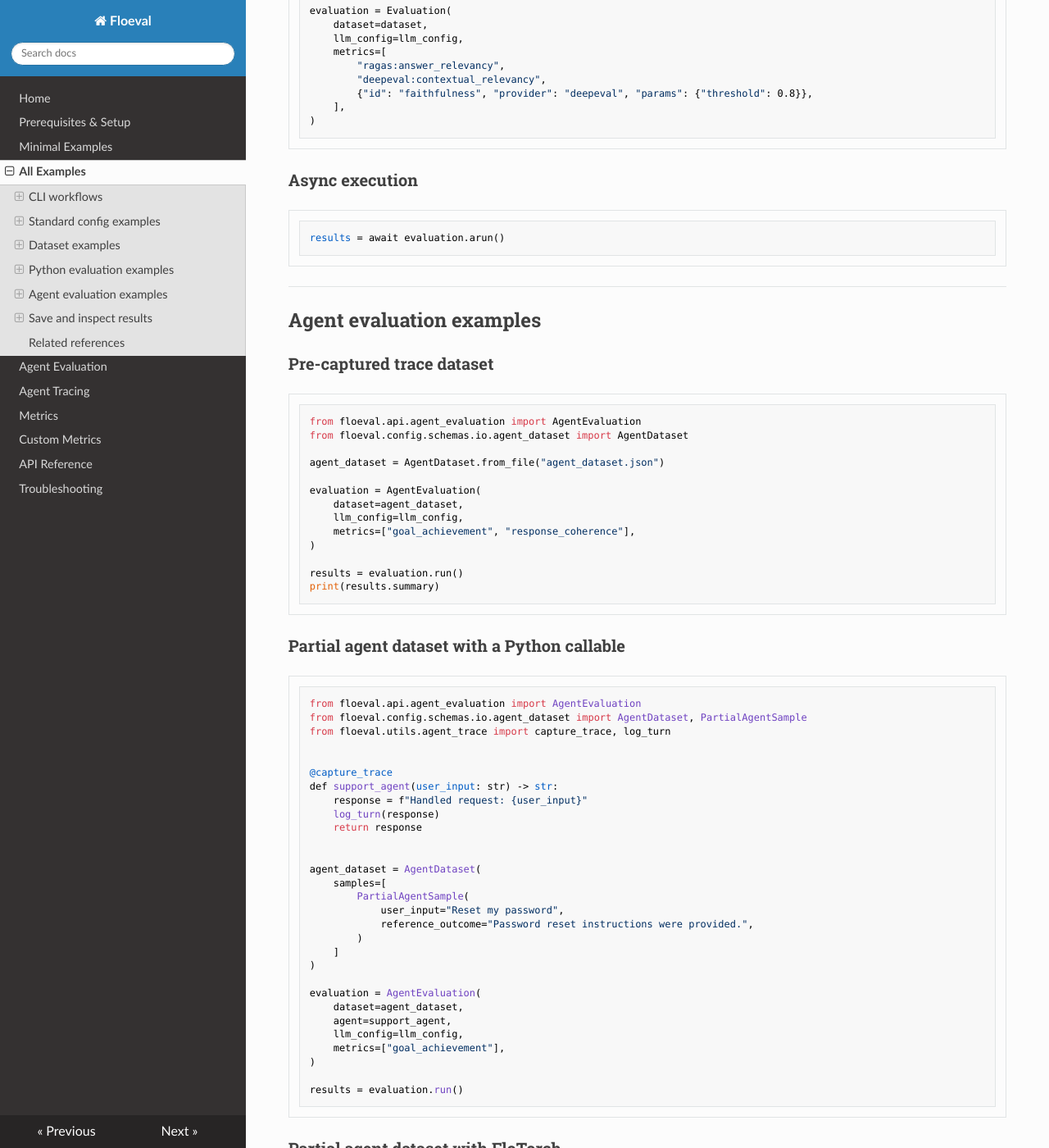
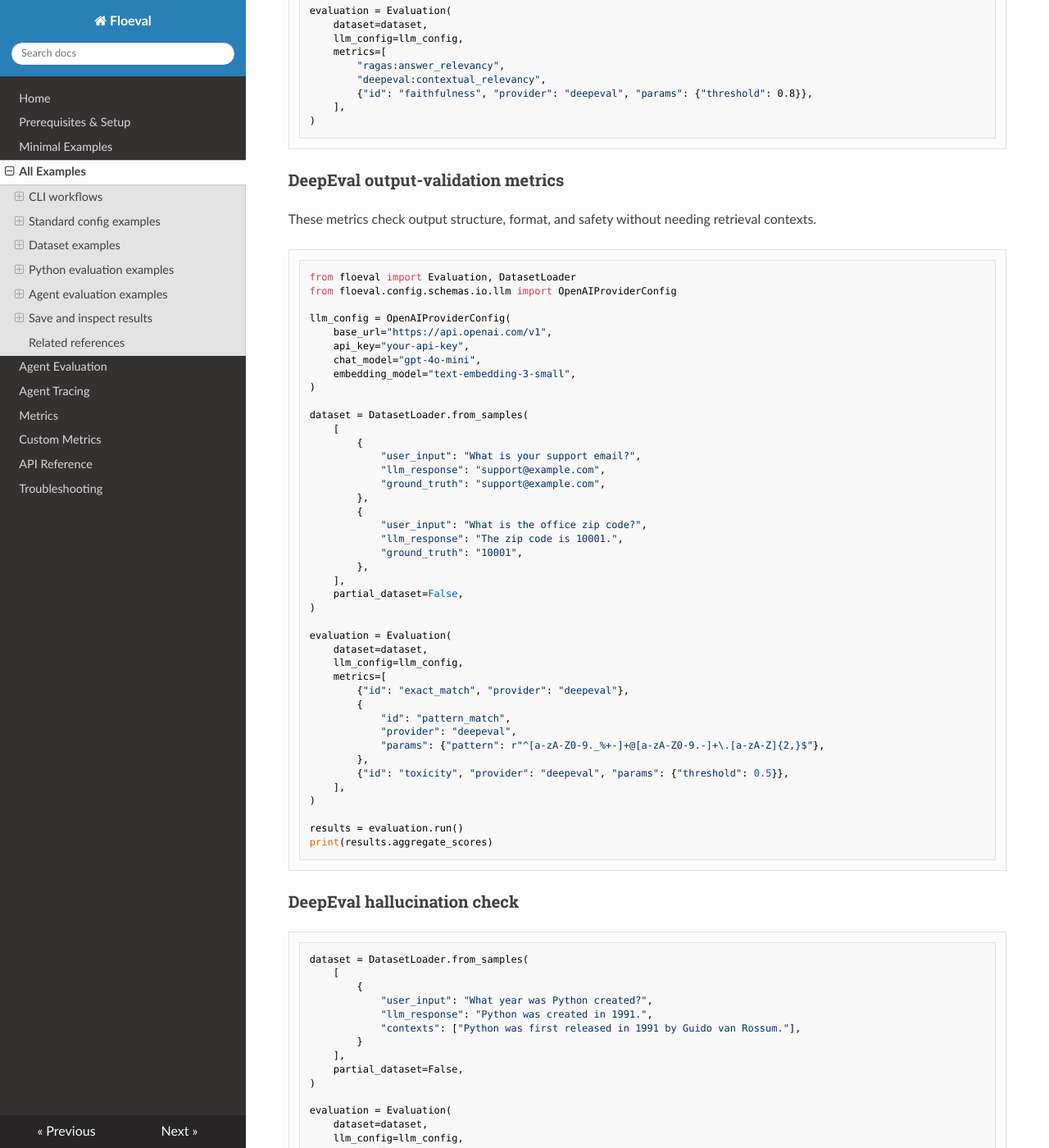
Before and after one commit to FloTorch/floeval, an MkDocs documentation site: the page built from docs/examples.md, in a window 1280 px wide and 1400 px high, scrolled down 4430 px. Shown: the whole window at 82% size. Built offline with MkDocs 1.6.1, drawn with Linux system fonts in a browser that asks for light colours; nearby versions of some CDN libraries; a script that is not in the unit is left out; some of the changed text lies outside the part shown.

Commit message:
Add new DeepEval metrics and examples for output validation and safety checks

````diff
--- a/docs/examples.md
+++ b/docs/examples.md
@@ -220,6 +220,104 @@ evaluation = Evaluation(
 )
 ```
 
+### DeepEval output-validation metrics
+
+These metrics check output structure, format, and safety without needing retrieval contexts.
+
+```python
+from floeval import Evaluation, DatasetLoader
+from floeval.config.schemas.io.llm import OpenAIProviderConfig
+
+llm_config = OpenAIProviderConfig(
+    base_url="https://api.openai.com/v1",
+    api_key="your-api-key",
+    chat_model="gpt-4o-mini",
+    embedding_model="text-embedding-3-small",
+)
+
+dataset = DatasetLoader.from_samples(
+    [
+        {
+            "user_input": "What is your support email?",
+            "llm_response": "support@example.com",
+            "ground_truth": "support@example.com",
+        },
+        {
+            "user_input": "What is the office zip code?",
+            "llm_response": "The zip code is 10001.",
+            "ground_truth": "10001",
+        },
+    ],
+    partial_dataset=False,
+)
+
+evaluation = Evaluation(
+    dataset=dataset,
+    llm_config=llm_config,
+    metrics=[
+        {"id": "exact_match", "provider": "deepeval"},
+        {
+            "id": "pattern_match",
+            "provider": "deepeval",
+            "params": {"pattern": r"^[a-zA-Z0-9._%+-]+@[a-zA-Z0-9.-]+\.[a-zA-Z]{2,}$"},
+        },
+        {"id": "toxicity", "provider": "deepeval", "params": {"threshold": 0.5}},
+    ],
+)
+
+results = evaluation.run()
+print(results.aggregate_scores)
+```
+
+### DeepEval hallucination check
+
+```python
+dataset = DatasetLoader.from_samples(
+    [
+        {
+            "user_input": "What year was Python created?",
+            "llm_response": "Python was created in 1991.",
+            "contexts": ["Python was first released in 1991 by Guido van Rossum."],
+        }
+    ],
+    partial_dataset=False,
+)
+
+evaluation = Evaluation(
+    dataset=dataset,
+    llm_config=llm_config,
+    metrics=[
+        {"id": "hallucination", "provider": "deepeval", "params": {"include_reason": True}},
+    ],
+)
+
+results = evaluation.run()
+```
+
+### DeepEval JSON correctness
+
+```python
+dataset = DatasetLoader.from_samples(
+    [
+        {
+            "user_input": "What is the capital of France?",
+            "llm_response": '{"answer": "Paris"}',
+        }
+    ],
+    partial_dataset=False,
+)
+
+evaluation = Evaluation(
+    dataset=dataset,
+    llm_config=llm_config,
+    metrics=[
+        {"id": "json_correctness", "provider": "deepeval", "params": {"include_reason": True}},
+    ],
+)
+
+results = evaluation.run()
+```
+
 ### Async execution
 
 ```python
````
Also changed, not shown: docs/copy-run.md (+39 -1 lines), docs/metrics.md (+41 -3 lines).
